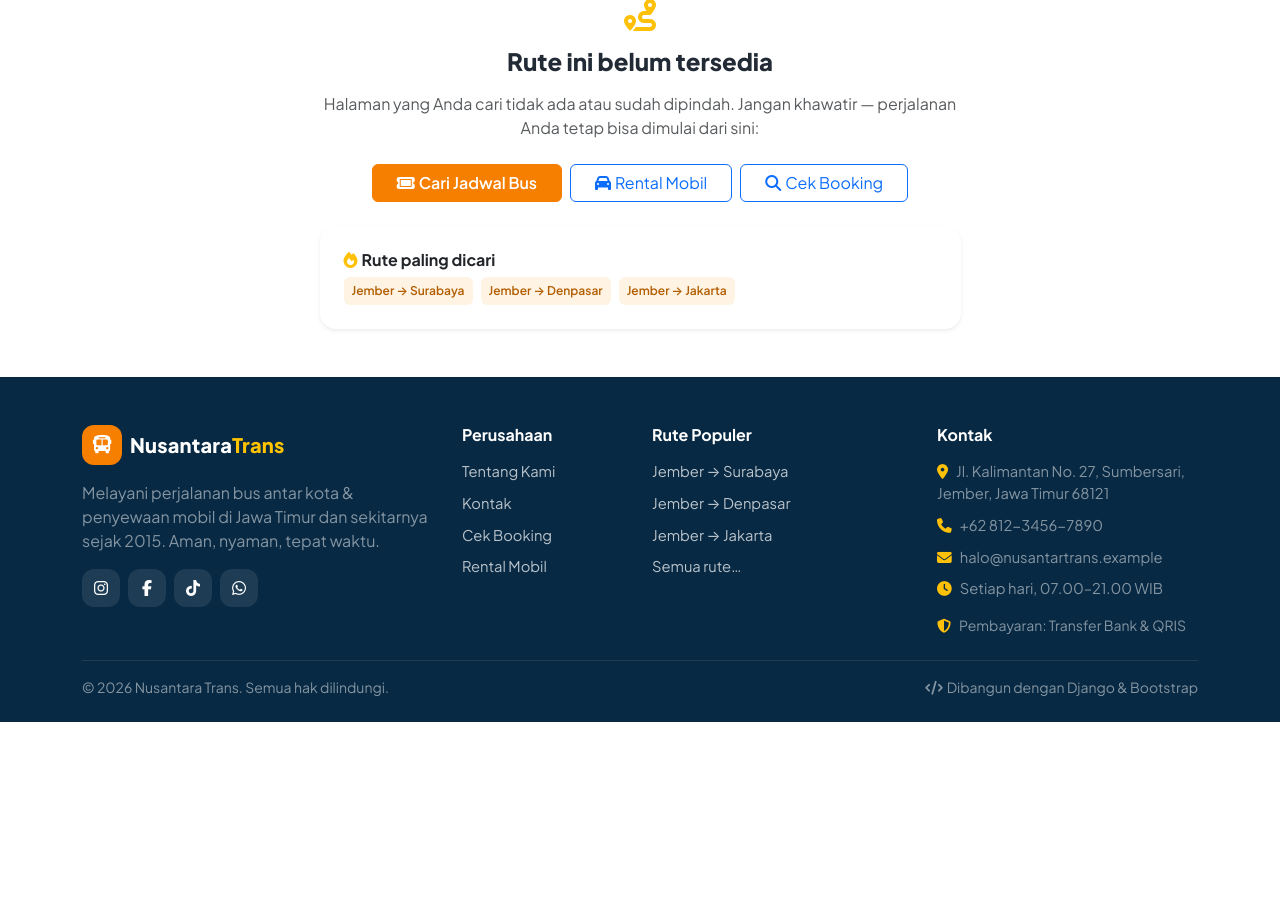
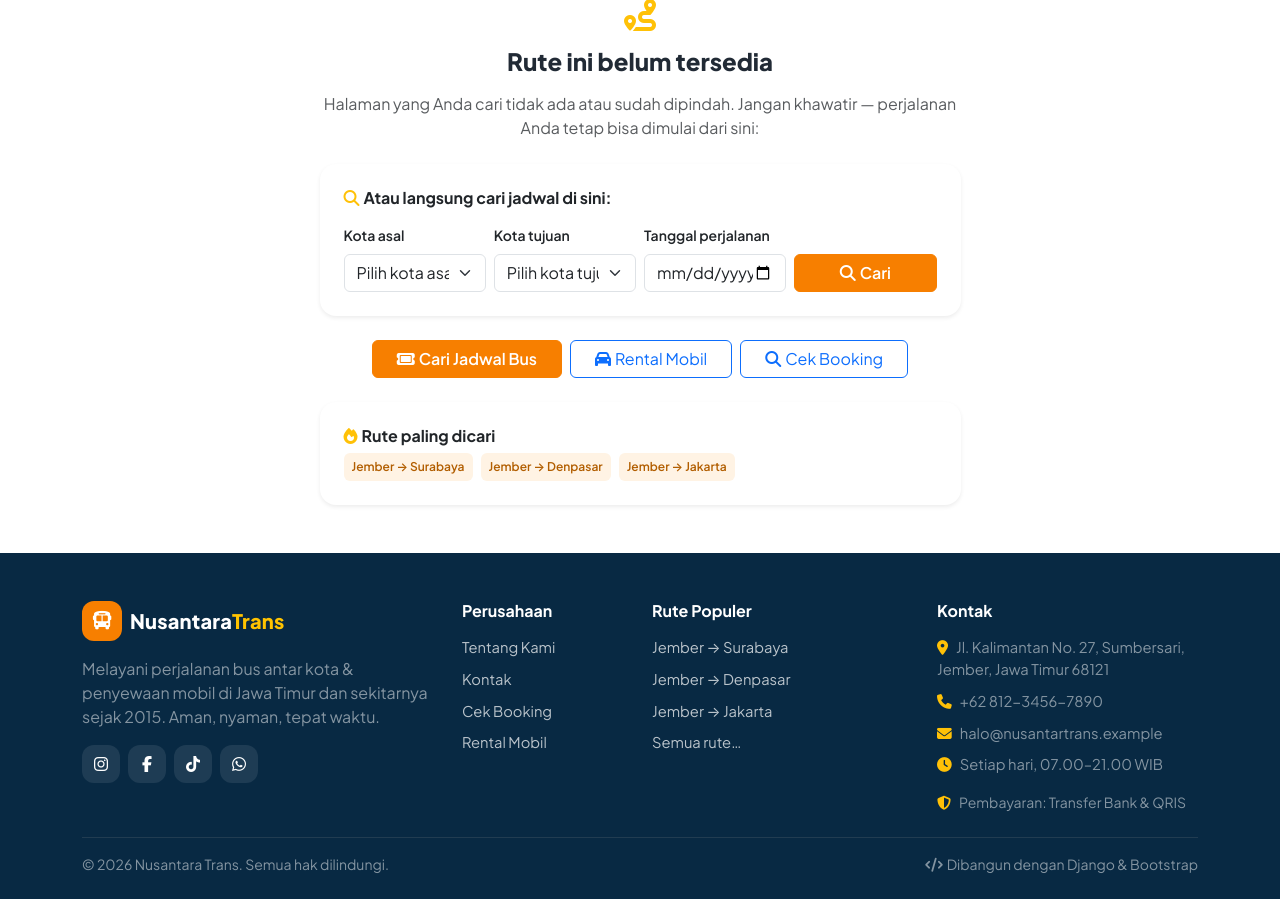
Before and after one commit to njutawan/Website-Pemesanan-Bus, a Django app: template templates/404.html in a window 1280 px wide. Shown: the part 211-1110 px from the top of the page. Before the commit the page ends 933 px from the top, so only its background shows below. Run offline with Django 5.2, Linux system fonts and the light colour scheme; tables that the repository leaves empty hold one stand-in row (values such as "Sample post"); the template is opened without the code that fills it: values that come from a table or form of the project are taken from there, most other values are stand-ins (such as "Sample title", 1, 10 or a date in 2020); some libraries are stand-ins or nearby versions.

Commit message:
Halaman 404 dengan form pencarian (anti soft-404, status jujur)
- error_404 kini menyediakan SearchForm (guard DB gagal -> form None);
  404.html menampilkan kartu pencarian kompak (asal/tujuan/tanggal) di
  atas tombol pintasan — pengunjung tersesat langsung bisa mencari tanpa
  pindah halaman.
- Navigasi utama & footer sudah ada via extends base.html; saran rute
  populer tetap.
- Status HTTP tetap 404/500 tanpa redirect (anti soft-404 Google) —
  dikunci oleh 4 test baru: 404 murni (tanpa Location), nav+form+saran,
  404 URL model tak dikenal, dan 500 branded via urlconf uji
  (raise_request_exception adalah param konstruktor Client di Django 5).
- +1 string EN; total 58 test OK.

Co-authored-by: arena-agent <297053741+arena-agent@users.noreply.github.com>

```diff
--- a/core/translations.py
+++ b/core/translations.py
@@ -1039,4 +1039,7 @@ TRANSLATIONS_EN = {
     "Cocokkan persis dengan URL. '/bus/' berlaku untuk ID & EN; '/en/bus/' khusus EN. Halaman detail (rute/mobil) memakai judul objek.": "Match the URL exactly. '/bus/' applies to both ID & EN; '/en/bus/' is EN-only. Detail pages (route/vehicle) use the object title.",
     "URL halaman, contoh '/bus/'. Baris '/en/bus/' khusus EN; tanpa prefiks berlaku untuk kedua bahasa.": "Page URL, e.g. '/bus/'. A '/en/bus/' entry is EN-only; entries without a prefix apply to both languages.",
     "Disarankan 120–160 karakter.": "Aim for 120–160 characters.",
+
+    # ---- Halaman 404 ----
+    "Atau langsung cari jadwal di sini:": "Or search a schedule right here:",
 }
--- a/templates/404.html
+++ b/templates/404.html
@@ -13,6 +13,30 @@
       <p class="text-muted mb-4">
         {% blocktrans %}Halaman yang Anda cari tidak ada atau sudah dipindah. Jangan khawatir — perjalanan Anda tetap bisa dimulai dari sini:{% endblocktrans %}
       </p>
+      {% if form %}
+      <div class="card border-0 shadow-sm rounded-4 text-start mb-4">
+        <div class="card-body p-4">
+          <h6 class="fw-bold mb-3"><i class="fa-solid fa-magnifying-glass text-warning me-1"></i>{% trans 'Atau langsung cari jadwal di sini:' %}</h6>
+          <form method="get" action="{% url 'booking:search' %}" class="row g-2 align-items-end">
+            <div class="col-sm-6 col-md-3">
+              <label class="form-label small fw-semibold" for="id_origin">{{ form.origin.label }}</label>
+              {{ form.origin }}
+            </div>
+            <div class="col-sm-6 col-md-3">
+              <label class="form-label small fw-semibold" for="id_destination">{{ form.destination.label }}</label>
+              {{ form.destination }}
+            </div>
+            <div class="col-6 col-md-3">
+              <label class="form-label small fw-semibold" for="id_date">{{ form.date.label }}</label>
+              {{ form.date }}
+            </div>
+            <div class="col-6 col-md-3 d-grid">
+              <button class="btn btn-accent" type="submit"><i class="fa-solid fa-magnifying-glass me-1"></i>{% trans 'Cari' %}</button>
+            </div>
+          </form>
+        </div>
+      </div>
+      {% endif %}
       <div class="d-flex gap-2 justify-content-center flex-wrap mb-4">
         <a href="{% url 'booking:search' %}" class="btn btn-accent px-4">
           <i class="fa-solid fa-ticket me-1"></i>{% trans 'Cari Jadwal Bus' %}
```
Also changed, not shown: core/tests.py (+44 -0 lines), core/views.py (+10 -2 lines), README.md, locale/en/LC_MESSAGES/django.po, locale/id/LC_MESSAGES/django.po, 1 other file.
